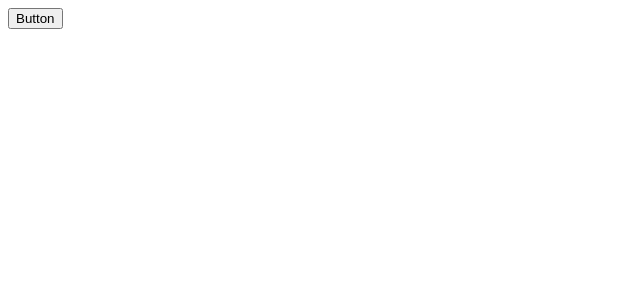
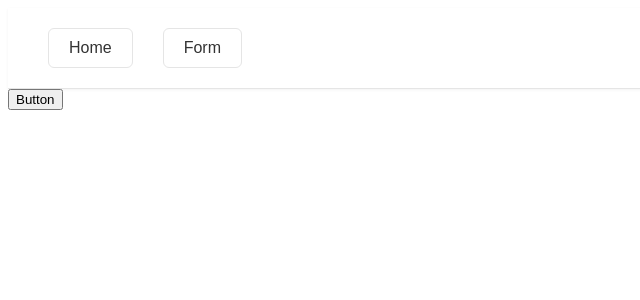
Before and after one commit to Ryusei-M-G/poc-google-calender-api, a React (Vite) app in the folder front-for-debug/: page / in a window 1280 px wide. Shown: the top 300 px of the page, without its empty margins (0-640 px from the left). Built offline with nearby package versions, Linux system fonts and the light colour scheme.

Commit message:
Add Navigate

```diff
--- /dev/null
+++ b/front-for-debug/src/Navigate.jsx
@@ -0,0 +1,59 @@
+import { useNavigate } from 'react-router-dom';
+
+const Navigate = () => {
+  const navigate = useNavigate();
+
+  const buttonStyle = {
+    padding: '10px 20px',
+    border: '1px solid #e5e5e5',
+    borderRadius: '6px',
+    backgroundColor: '#fff',
+    cursor: 'pointer',
+    fontSize: '16px',
+    color: '#333',
+    transition: 'all 0.2s',
+    fontWeight: '500'
+  };
+
+  return (
+    <nav style={{
+      display: 'flex',
+      gap: '30px',
+      padding: '20px 40px',
+      backgroundColor: '#fff',
+      borderBottom: '1px solid #e5e5e5',
+      boxShadow: '0 1px 3px rgba(0,0,0,0.05)'
+    }}>
+      <button
+        style={buttonStyle}
+        onClick={() => navigate('/')}
+        onMouseOver={(e) => {
+          e.target.style.backgroundColor = '#f8f9fa';
+          e.target.style.borderColor = '#007bff';
+        }}
+        onMouseOut={(e) => {
+          e.target.style.backgroundColor = '#fff';
+          e.target.style.borderColor = '#e5e5e5';
+        }}
+      >
+        Home
+      </button>
+      <button
+        style={buttonStyle}
+        onClick={() => navigate('/form')}
+        onMouseOver={(e) => {
+          e.target.style.backgroundColor = '#f8f9fa';
+          e.target.style.borderColor = '#007bff';
+        }}
+        onMouseOut={(e) => {
+          e.target.style.backgroundColor = '#fff';
+          e.target.style.borderColor = '#e5e5e5';
+        }}
+      >
+        Form
+      </button>
+    </nav>
+  );
+};
+
+export default Navigate;
--- a/front-for-debug/src/main.jsx
+++ b/front-for-debug/src/main.jsx
@@ -4,9 +4,11 @@ import { BrowserRouter as Router, Routes, Route } from 'react-router-dom'
 import App from './App.jsx'
 import SuccessPage from './successPage.jsx'
 import Form from './Form.jsx'
+import Navigate from './Navigate.jsx'
 createRoot(document.getElementById('root')).render(
   <StrictMode>
     <Router>
+      <Navigate />
       <Routes>
         <Route path="/" element={<App />} />
         <Route path="auth/success" element={<SuccessPage />} />
```
